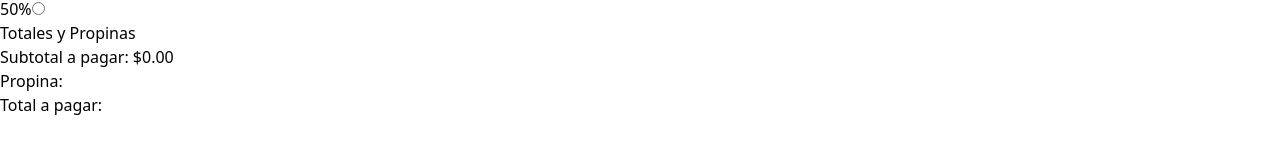
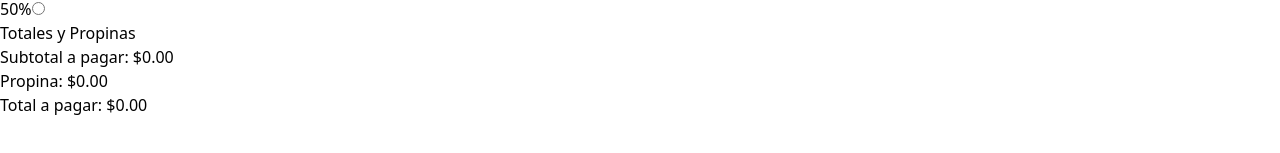
Before and after one commit to MauroQuiroga99/Propinas, a React (Vite) app: page / in a window 1280 px wide. Shown: the part 267-420 px from the top of the page. Built offline with nearby package versions, Linux system fonts and the light colour scheme.

Commit message:
calcular el total a pagar

```diff
--- a/src/App.tsx
+++ b/src/App.tsx
@@ -27,7 +27,7 @@ function App() {
         <div className="border border-dashed border-slate-300 p-5 rounded-lg space-y-10">
           <OrderContents order={order} removeItem={removeItem} />
           <TipPercentageForm setTip={setTip} />
-          <OrderTotal order={order} />
+          <OrderTotal order={order} tip={tip} />
         </div>
       </main>
     </>
--- a/src/components/OrderTotal.tsx
+++ b/src/components/OrderTotal.tsx
@@ -4,29 +4,32 @@ import { formatCurrency } from "../helpers";
 
 type OrderTotalProps = {
   order: OrderItem[];
+  tip: number;
 };
 
-export default function OrderTotal({ order }: OrderTotalProps) {
+export default function OrderTotal({ order, tip }: OrderTotalProps) {
   const subtotalAmount = useMemo(
     () => order.reduce((total, item) => total + item.quantity * item.price, 0),
     [order]
   );
+
+  const tipAmount =useMemo(()=> subtotalAmount*tip, [tip, order])
   return (
     <>
       <div className="space-y-3">
         <h2 className="font-black text-2xl">Totales y Propinas</h2>
         <p>
           Subtotal a pagar: {""}
-          <span className="font-bold">{formatCurrency (subtotalAmount)}</span>
+          <span className="font-bold">{formatCurrency(subtotalAmount)}</span>
         </p>
         <p>
           Propina: {""}
-          <span className="font-bold">{}</span>
+          <span className="font-bold">{formatCurrency(tipAmount)}</span>
         </p>
 
         <p>
           Total a pagar: {""}
-          <span className="font-bold">{}</span>
+          <span className="font-bold">{formatCurrency(tipAmount+subtotalAmount)}</span>
         </p>
       </div>
       <button></button>
--- a/src/hooks/useOrder.ts
+++ b/src/hooks/useOrder.ts
@@ -3,7 +3,7 @@ import type { MenuItem, OrderItem } from "../types"
 
 export default function useOrder() {
     const[order,setOrder]=useState<OrderItem[]>([])
-    const[tip,setTip]=useState()
+    const[tip,setTip]=useState(0)
 
     const addItem =(item : MenuItem)=>{
       const itemExist=order.find(orderItem =>orderItem.id === item.id)
```
Also changed, not shown: src/components/TipPercentageForm.tsx (+8 -2 lines).
